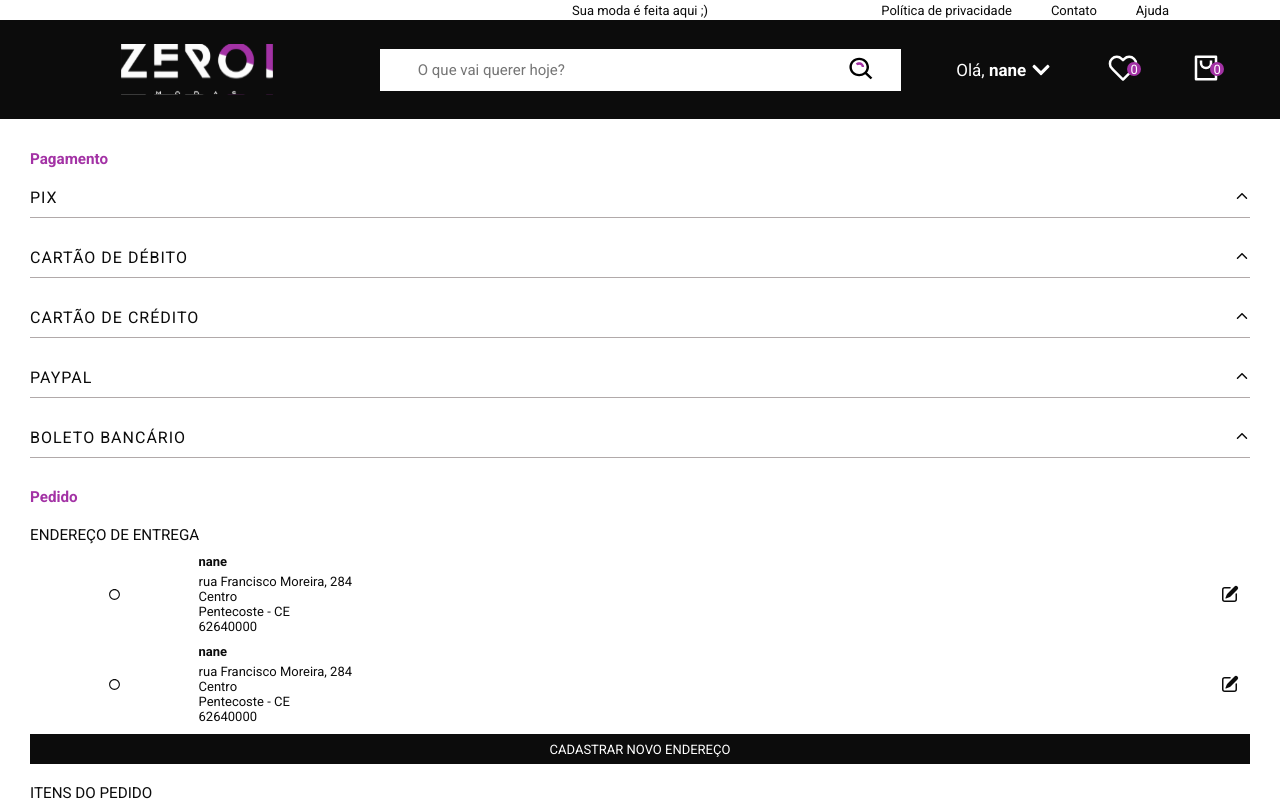
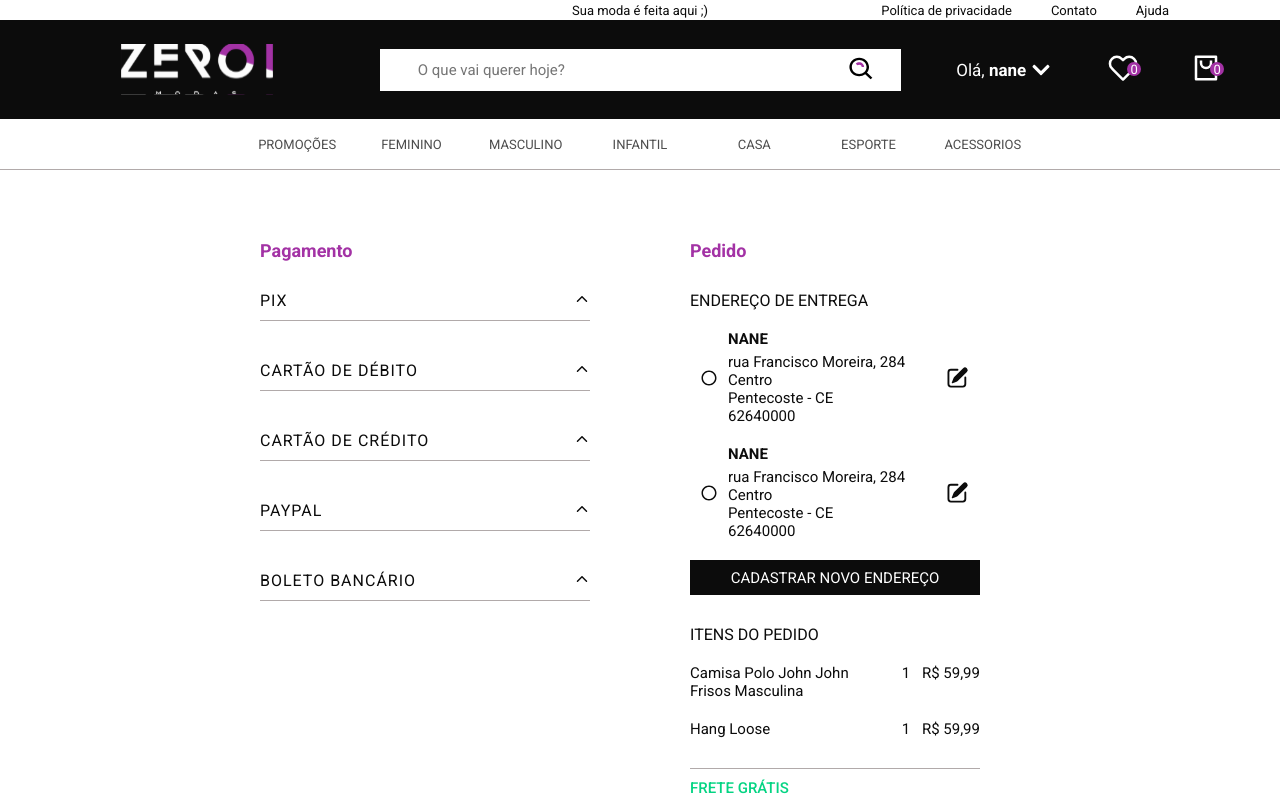
Before and after one commit to rayaneacacio/Zer01_Modas, a React (Vite) app: page /payment in a window 1280 px wide. Built offline with nearby package versions, Linux system fonts and the light colour scheme; some icons are missing.

Commit message:
aplicando estilos responsivos na page Payment

```diff
--- a/src/components/Address/index.jsx
+++ b/src/components/Address/index.jsx
@@ -7,7 +7,7 @@ import { Button } from "../Button";
 
 import { Container } from "./style";
 
-export function Address({ addressee, cep, street, number, complement, district, state, city, landmark }) {
+export function Address({ addresse, cep, street, number, complement, district, state, city, landmark }) {
   const [ chosenButton, setChosenButton ] = useState(false);
 
   function handleChosenAddress() {
@@ -21,7 +21,7 @@ export function Address({ addressee, cep, street, number, complement, district,
 
   return (
     <Container>
-      <p> <strong> { addressee } </strong> </p>
+      <p> <strong> { addresse } </strong> </p>
 
       <Button className="button-chosen-address" icon={ chosenButton ? <MdRadioButtonChecked size={ 13 } /> : <MdRadioButtonUnchecked size={ 13 } /> } onClick={ handleChosenAddress } />
 
--- a/src/components/Address/style.js
+++ b/src/components/Address/style.js
@@ -11,9 +11,14 @@ export const Container = styled.div`
   row-gap: 0.5rem;
 
   cursor: pointer;
+  user-select: none;
+  -webkit-user-select: none;
+  -moz-user-select: none;
+  -ms-user-select: none;
 
   > p {
     grid-area: name;
+    text-transform: uppercase;
   }
 
   > button:first-of-type {
@@ -32,4 +37,18 @@ export const Container = styled.div`
     background: none;
     color: ${({ theme }) => theme.COLORS.BLACK};
   }
+
+  @media(min-width: 1000px) {
+    font-size: 1.5rem;
+
+    > button:first-of-type > svg {
+      width: 1.8rem;
+      height: 1.8rem;
+    }
+
+    > button:last-of-type > svg {
+      width: 2.5rem;
+      height: 2.5rem;
+    }
+  }
 `;
--- a/src/components/Cart-Item/index.jsx
+++ b/src/components/Cart-Item/index.jsx
@@ -47,7 +47,7 @@ export function CartItem({ image, title, color, tamanho, preço }) {
         </SwiperSlide>
       </Swiper>
 
-      <div className="desktop">
+      <div className="desktop" onClick={ handleSelect }>
         <Button className="select" icon={ isSelected ? <MdRadioButtonChecked /> : <MdRadioButtonUnchecked /> } onClick={ handleSelect } />
         <img src={ image } alt="" />
         <div>
--- a/src/components/Cart-Item/style.js
+++ b/src/components/Cart-Item/style.js
@@ -10,6 +10,12 @@ export const Container = styled.div`
     display: flex;
     align-items: flex-end;
     gap: 1rem;
+
+    cursor: pointer;
+    user-select: none;
+    -webkit-user-select: none;
+    -moz-user-select: none;
+    -ms-user-select: none;
 
     .select {
       background: none;
--- a/src/components/Footer/style.js
+++ b/src/components/Footer/style.js
@@ -6,6 +6,8 @@ export const Container = styled.footer`
 
   width: 100%;
   height: 9rem;
+
+  margin-top: 5rem;
 
   > div {
     background: ${({ theme }) => theme.COLORS.BLACK};
@@ -43,6 +45,7 @@ export const Container = styled.footer`
 
   @media(min-width: 1000px) {
     height: 8rem;
+    margin-top: 7rem;
 
     > div {
       font-size: 1.2rem;
--- a/src/components/SectionPayment/index.jsx
+++ b/src/components/SectionPayment/index.jsx
@@ -21,10 +21,10 @@ export function SectionPayment({ title, text, button }) {
     const svg = chosenButton.querySelector("svg");
     if(chosenDiv.style.display == "flex") {
       chosenDiv.style.display = "none";
-      svg.style.animation = "rotate180 reverse 0.3s forwards";
+      svg.style.animation = "rotate180 0.3s forwards";
     } else {
       chosenDiv.style.display = "flex";
-      svg.style.animation = "rotate180 0.3s forwards";
+      svg.style.animation = "rotate180 reverse 0.3s forwards";
     }
 
     const otherDivs = Array.from(allDivsPayment).filter(div => div != chosenDiv);
--- a/src/components/SectionPayment/style.js
+++ b/src/components/SectionPayment/style.js
@@ -36,4 +36,18 @@ export const Container = styled.div`
       height: 3rem;
     }
   }
+
+  @media(min-width: 1000px) {
+    font-size: 1.6rem;
+
+    .make-payment {
+      padding-top: 0.5rem;
+      gap: 3rem;
+
+       > button {
+        font-size: 1.6rem;
+        height: 3.7rem;
+      }
+    }
+  }
 `;
--- a/src/pages/Payment/index.jsx
+++ b/src/pages/Payment/index.jsx
@@ -23,6 +23,7 @@ export function Payment() {
   return (
     <Container>
       <SecondHeader />
+      <Nav />
 
       <Main>
         <div className="payment-methods">
@@ -39,13 +40,13 @@ export function Payment() {
           <SectionPayment title="boleto bancário" text="Você poderá visualizar ou imprimir após a finalização do pedido. A data de vencimento é de 2 dias corridos após a conclusão do pedido. Após esta data, ele perderá a validade." button="pague com Boleto" />
         </div>
 
-        <div>
+        <div className="pack">
           <h3>Pedido</h3>
 
           <div className="address">
             <h3>ENDEREÇO DE ENTREGA</h3>
-            <Address addressee="nane" cep="62640000" street="rua Francisco Moreira" number="284" district="Centro" state="CE" city="Pentecoste"  />
-            <Address addressee="nane" cep="62640000" street="rua Francisco Moreira" number="284" district="Centro" state="CE" city="Pentecoste"  />
+            <Address addresse="nane" cep="62640000" street="rua Francisco Moreira" number="284" district="Centro" state="CE" city="Pentecoste"  />
+            <Address addresse="nane" cep="62640000" street="rua Francisco Moreira" number="284" district="Centro" state="CE" city="Pentecoste"  />
             <Button title="CADASTRAR NOVO ENDEREÇO" onClick={ handleNewAddress } />
           </div>
 
@@ -80,10 +81,13 @@ export function Payment() {
       </Main>
 
       <dialog className="modal-address">
+        <div className="body-modal-address">
+          <div>
             <h3>CADASTRAR NOVO ENDEREÇO</h3>
             <Button icon={ <TfiClose size={ 20 } /> } onClick={ handleCloseModal } />
+          </div>
 
-        <div>
+          <form>
             <Input className="input-address" title="Nome do destinatario" placeholder="Digite aqui :)" />
             <Input className="input-address" title="Seu cep" placeholder="Digite aqui :)" />
             <Input className="input-address" title="Nome da rua" placeholder="Digite aqui :)" />
@@ -95,6 +99,7 @@ export function Payment() {
             <Input className="input-address" title="Ponto de refêrencia" placeholder="Digite aqui :)" />
 
             <Button title="SALVAR" />
+          </form>
         </div>
       </dialog>
     </Container>
--- a/src/pages/Payment/style.js
+++ b/src/pages/Payment/style.js
@@ -3,6 +3,10 @@ import styled from "styled-components";
 export const Container = styled.div`
   height: 100vh;
   overflow: hidden;
+
+  > nav {
+    display: none;
+  }
 
   button {
     font-size: 1.3rem;
@@ -19,16 +23,23 @@ export const Container = styled.div`
     overflow-x: hidden;
     overflow-y: auto;
 
+    z-index: 2;
+
+    .body-modal-address > :first-child, form {
       transform: translateY(2rem);
       animation: toTop 0.3s forwards;
+    }
 
-    > h3 {
+    .body-modal-address > :first-child {
       background: ${({ theme }) => theme.COLORS.BLACK};
+      height: 12rem;
+      padding-top: 5rem;
+      position: relative;
+
+      h3 {
         color: ${({ theme }) => theme.COLORS.WHITE};
         font-weight: normal;
         text-align: center;
-      height: 12rem;
-      padding-top: 5rem;
       }
 
       > button {
@@ -39,8 +50,13 @@ export const Container = styled.div`
         right: 2rem;
         border: none;
       }
+    }
 
-    > div {
+    > h3, form {
+      box-shadow: rgba(0, 0, 0, 0.25) 0px 54px 55px, rgba(0, 0, 0, 0.12) 0px -12px 30px, rgba(0, 0, 0, 0.12) 0px 4px 6px, rgba(0, 0, 0, 0.17) 0px 12px 13px, rgba(0, 0, 0, 0.09) 0px -3px 5px;
+    }
+
+    form {
       background: white;
       padding: 3rem;
       padding-bottom: 10rem;
@@ -70,6 +86,66 @@ export const Container = styled.div`
     > input {
       width: 100%;
       padding: 1rem 0;
+    }
+  }
+
+  @media(min-width: 1000px) {
+    > nav {
+      display: flex;
+      margin-top: 12rem;
+    }
+
+    .body-modal-address {
+      width: 100%;
+      height: 100%;
+
+      display: flex;
+      flex-direction: column;
+      align-items: center;
+      justify-content: center;
+    }
+
+    .body-modal-address > :first-child {
+      width: 70rem;
+      height: 7rem !important;
+      padding-top: 3rem !important;
+
+      > button {
+        top: 2.5rem !important;
+      }
+    }
+
+    .body-modal-address > form {
+      width: 70rem;
+      height: 50rem;
+      padding: 4.5rem 8rem 5rem 8rem;
+
+      overflow: auto;
+
+      display: grid;
+      grid-template-areas:
+        "addresse addresse addresse"
+        "cep street number"
+        "complement distrit state"
+        "city landmark none"
+        "button button button";
+      column-gap: 4rem;
+    	row-gap: 2rem;
+
+      > div:first-of-type {
+        grid-area: addresse;
+      }
+
+      > button {
+        grid-area: button;
+        margin-top: 4rem;
+      }
+    }
+  }
+
+  @media(min-width: 1400px) {
+    .body-modal-address > :first-child, .body-modal-address > form {
+      width: 100rem;
     }
   }
 `;
@@ -143,4 +219,63 @@ export const Main = styled.main`
   #frete {
     color: ${({ theme }) => theme.COLORS.GREEN};
   }
+
+  @media(min-width: 1000px) {
+    height: calc(100% - 21rem);
+    margin-top: 4rem;
+    display: grid;
+    grid-template-areas:
+      "payment_methods pack"
+      "footer footer";
+    grid-template-columns: 1fr 1fr;
+    column-gap: 10rem;
+
+    font-size: 1.5rem;
+
+    .payment-methods {
+      grid-area: payment_methods;
+      margin: 0 0 0 26rem;
+    }
+
+    .pack {
+      grid-area: pack;
+      padding-top: 3rem;
+      margin: 0 30rem 0 0;
+    }
+
+    > div {
+      gap: 3rem;
+
+      > h3 {
+        font-size: 1.8rem;
+      }
+    }
+
+    .address, .items {
+      gap: 2rem;
+
+      h3 {
+       font-size: 1.6rem;
+      }
+    }
+
+    .address > button {
+      font-size: 1.5rem;
+      height: 3.5rem;
+    }
+
+    .items > div > p:first-of-type {
+      width: 20rem;
+    }
+
+    > footer {
+      grid-area: footer;
+    }
+  }
+
+  @media(min-width: 1400px) {
+    .items > div > p:first-of-type {
+      width: 30rem;
+    }
+  }
 `;
--- a/src/styles/global.js
+++ b/src/styles/global.js
@@ -65,10 +65,6 @@ export default createGlobalStyle`
     filter: brightness(0.8);
   }
 
-  footer {
-    margin-top: 5rem;
-  }
-
   .swiper-pagination-bullet-active {
     background: ${({ theme }) => theme.COLORS.BLACK};
   }
```
Lines whose indentation alone changed are shown as unchanged.
